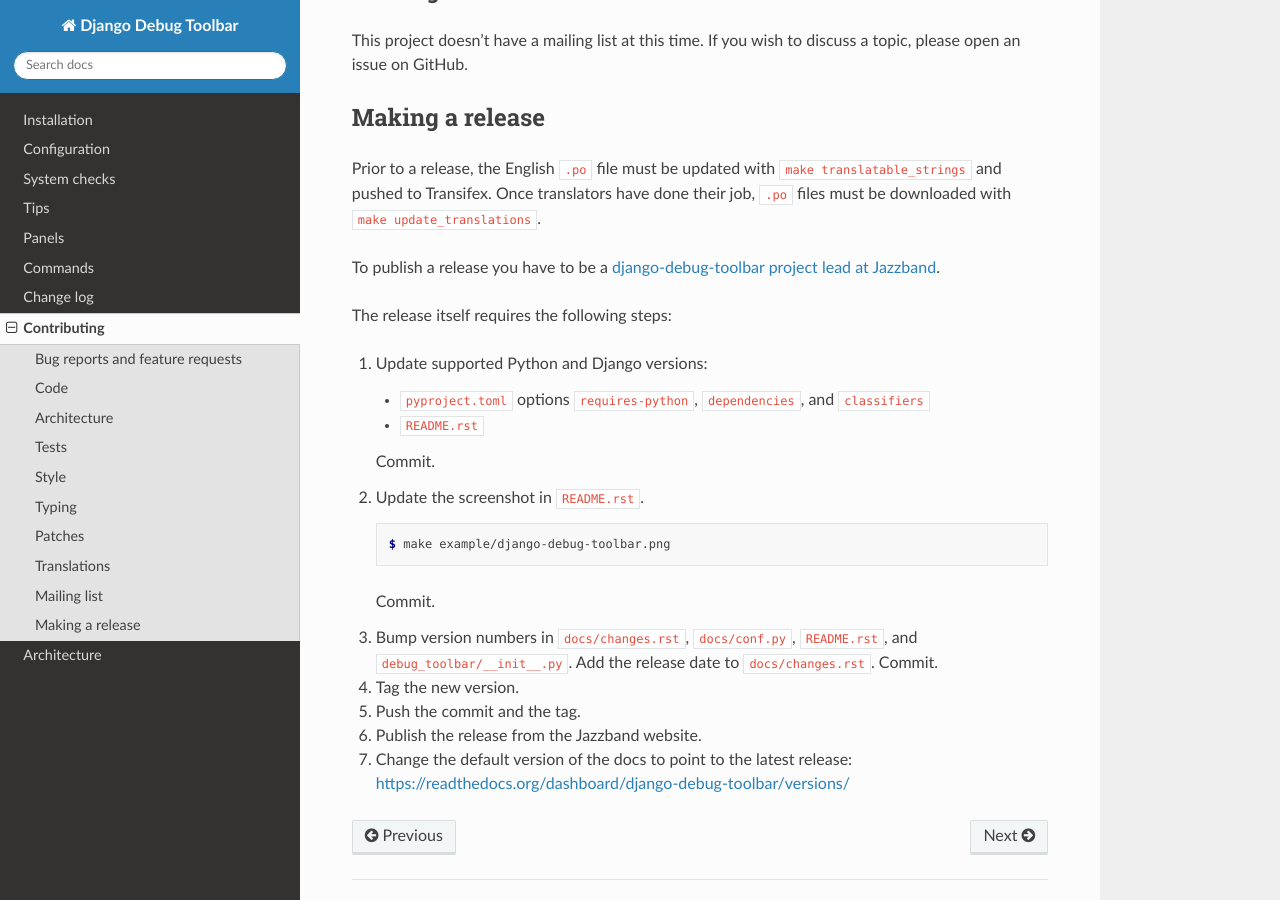
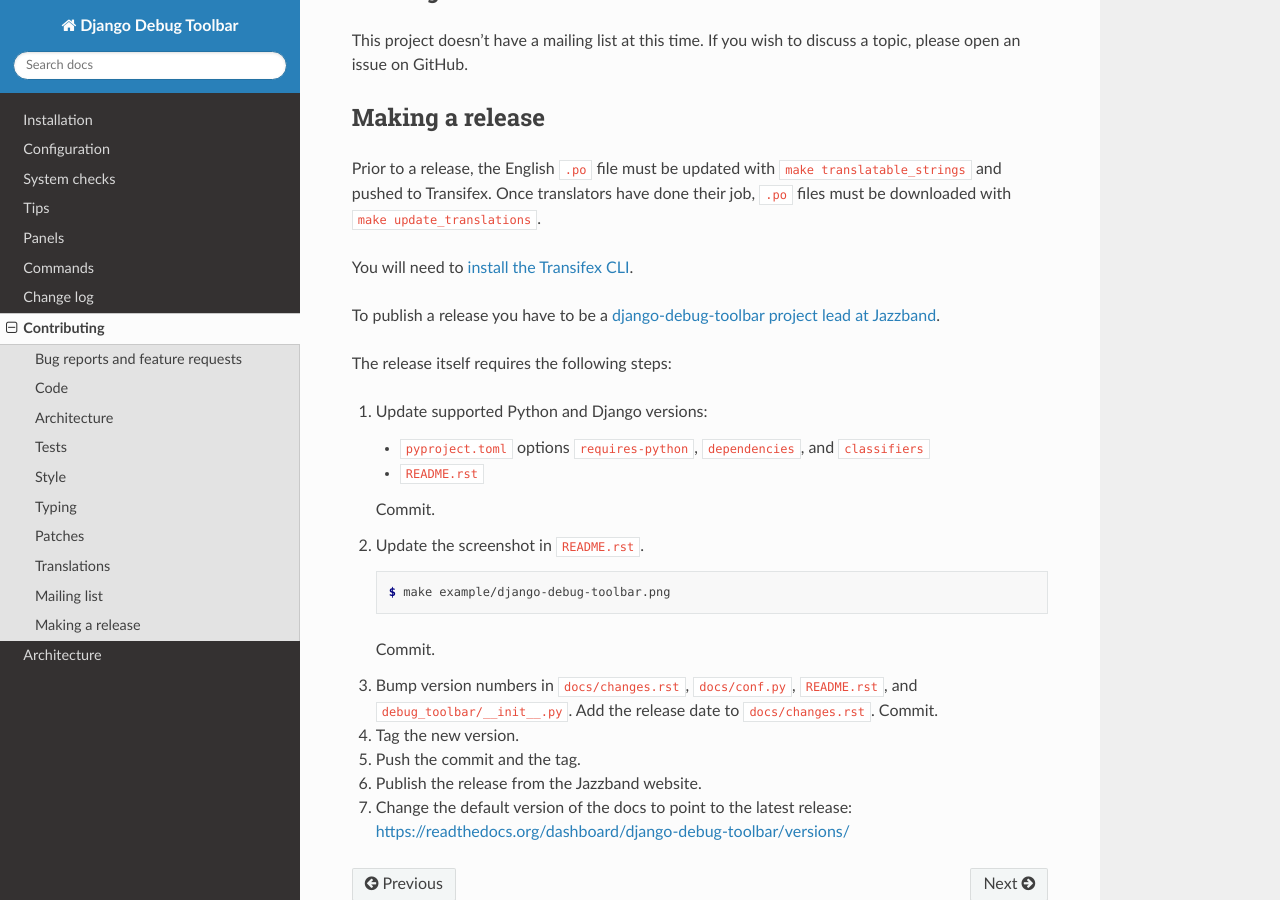
Before and after one commit to jazzband/django-debug-toolbar, a Sphinx documentation site: the page built from docs/contributing.rst, in a window 1280 px wide and 900 px high, scrolled down 3823 px. Built offline with Sphinx 7.4.7 and the Read the Docs theme 2.0.0, drawn with Linux system fonts in a browser that asks for light colours.

Commit message:
Update the transifex contributing docs and client version.

```diff
--- a/docs/contributing.rst
+++ b/docs/contributing.rst
@@ -172,6 +172,9 @@
 translatable_strings`` and pushed to Transifex. Once translators have done
 their job, ``.po`` files must be downloaded with ``make update_translations``.
 
+You will need to
+`install the Transifex CLI <https://developers.transifex.com/docs/cli>`_.
+
 To publish a release you have to be a `django-debug-toolbar project lead at
 Jazzband <https://jazzband.co/projects/django-debug-toolbar>`__.
 
--- a/requirements_dev.txt
+++ b/requirements_dev.txt
@@ -26,4 +26,3 @@
 # Other tools
 
 pre-commit
-transifex-client
```
Also changed, not shown: 1 other file.
